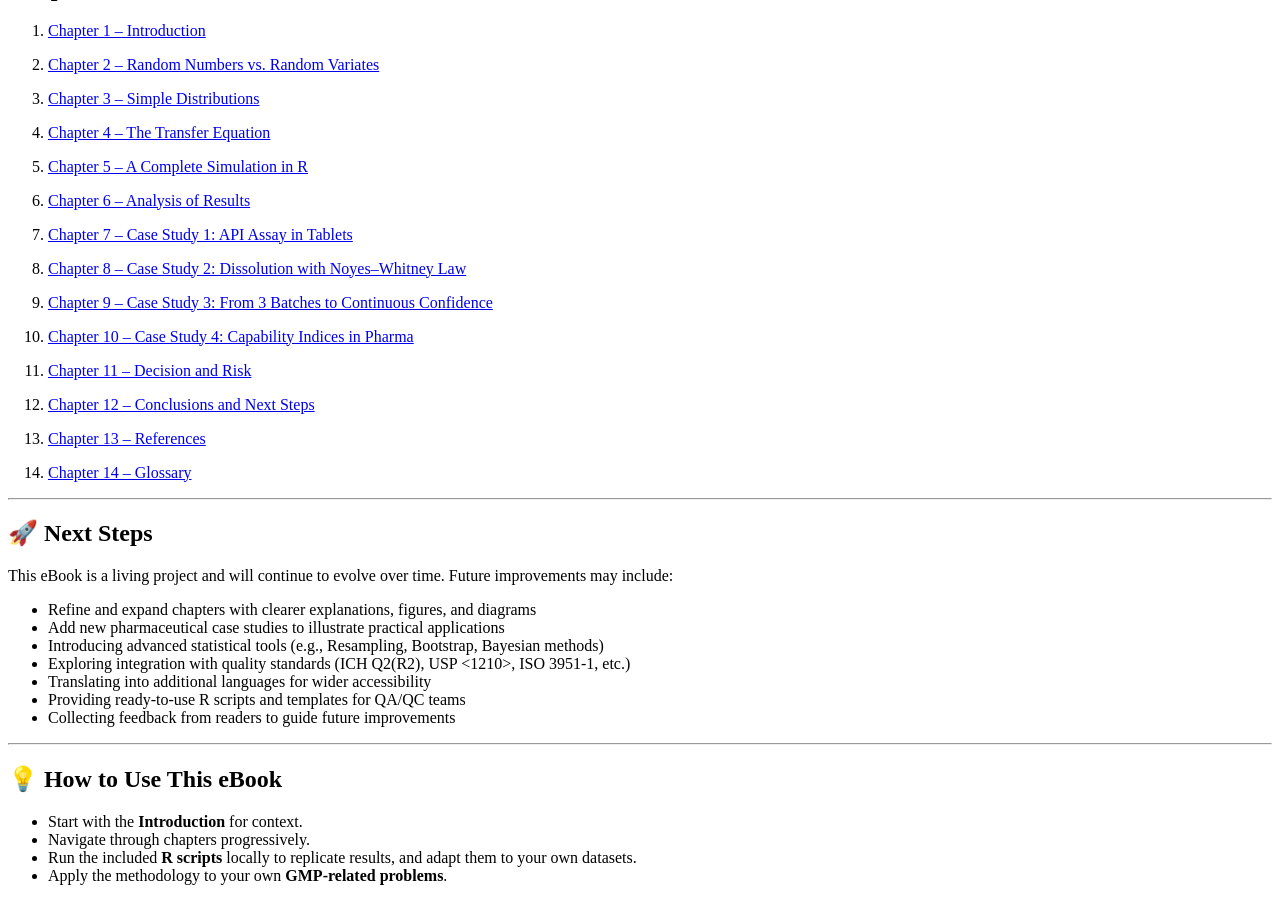
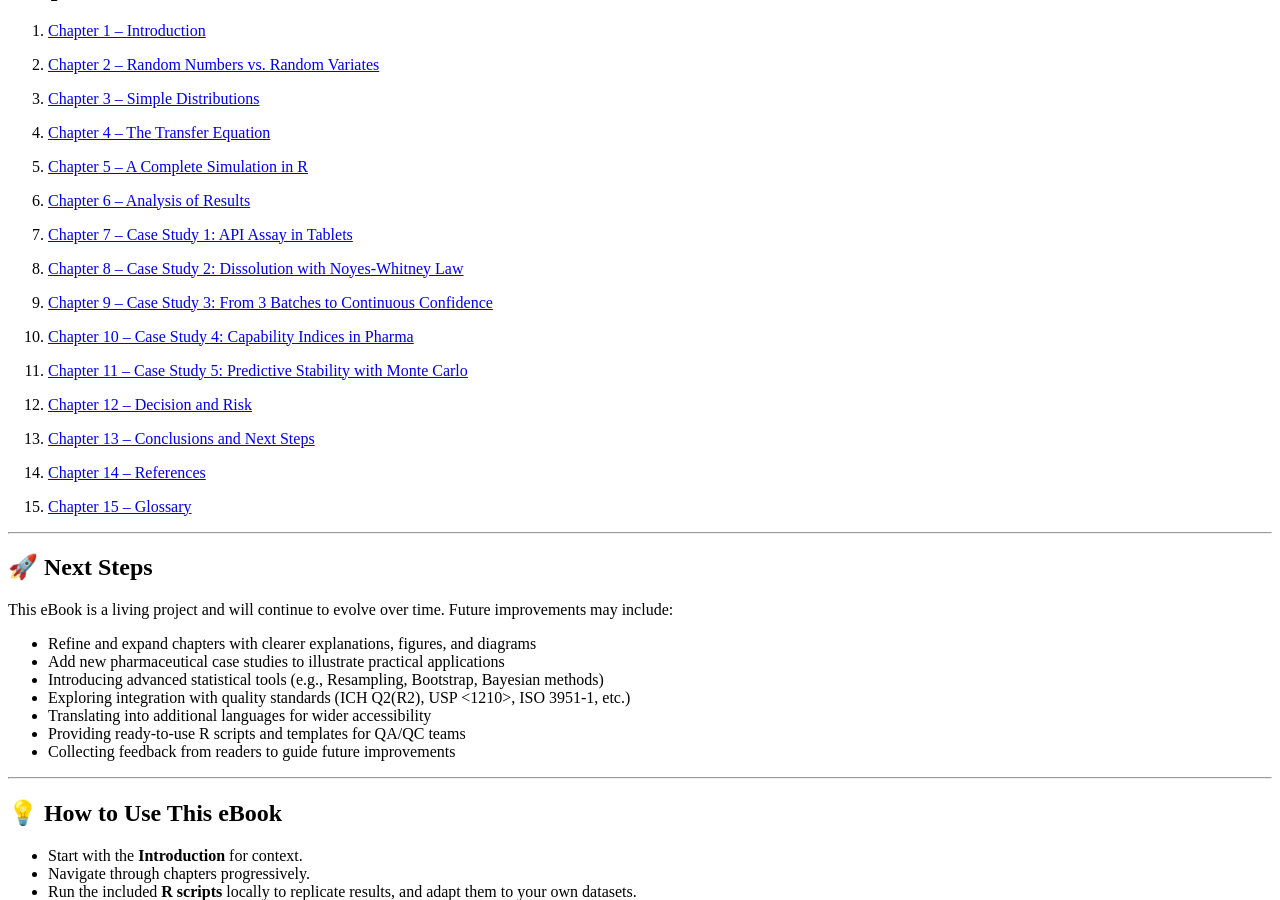
Before and after one commit to rbonfichi/monte-carlo-gmp-pharma, a Jekyll site: the page built from docs/index.md, in a window 1280 px wide and 900 px high, scrolled down 438 px. Built offline with Jekyll 4.4.1, drawn with Linux system fonts in a browser that asks for light colours; our own code applies the rules of GitHub Pages for plain Markdown files.

Commit message:
Update index.md

```diff
--- a/docs/index.md
+++ b/docs/index.md
@@ -34,20 +34,21 @@ The goal is to provide **practical statistical tools** that can be applied immed
 
 7. [Chapter 7 – Case Study 1: API Assay in Tablets](chapters/chapter07_case-pharma.md)
 
-8. [Chapter 8 – Case Study 2: Dissolution with Noyes–Whitney Law](chapters/chapter08_case-study2.md)
+8. [Chapter 8 – Case Study 2: Dissolution with Noyes-Whitney Law](chapters/chapter08_case-study2.md)
 
 9. [Chapter 9 – Case Study 3: From 3 Batches to Continuous Confidence](chapters/chapter09_case-study3.md)
 
 10. [Chapter 10 – Case Study 4: Capability Indices in Pharma](chapters/chapter10_case-study4.md)
 
-11. [Chapter 11 – Decision and Risk](chapters/chapter11_decision-risk.md)
+11. [Chapter 11 – Case Study 5: Predictive Stability with Monte Carlo](chapters/chapter11_case-study5.md)
 
-12. [Chapter 12 – Conclusions and Next Steps](chapters/chapter12_conclusions-nextsteps.md)
+12. [Chapter 12 – Decision and Risk](chapters/chapter12_decision-risk.md)
 
-13. [Chapter 13 – References](chapters/chapter13_references.md)
+13. [Chapter 13 – Conclusions and Next Steps](chapters/chapter13_conclusions-nextsteps.md)
 
-14. [Chapter 14 – Glossary](chapters/chapter14_glossary.md)
+14. [Chapter 14 – References](chapters/chapter14_references.md)
 
+15. [Chapter 15 – Glossary](chapters/chapter15_glossary.md)
 
 ---
 
```
